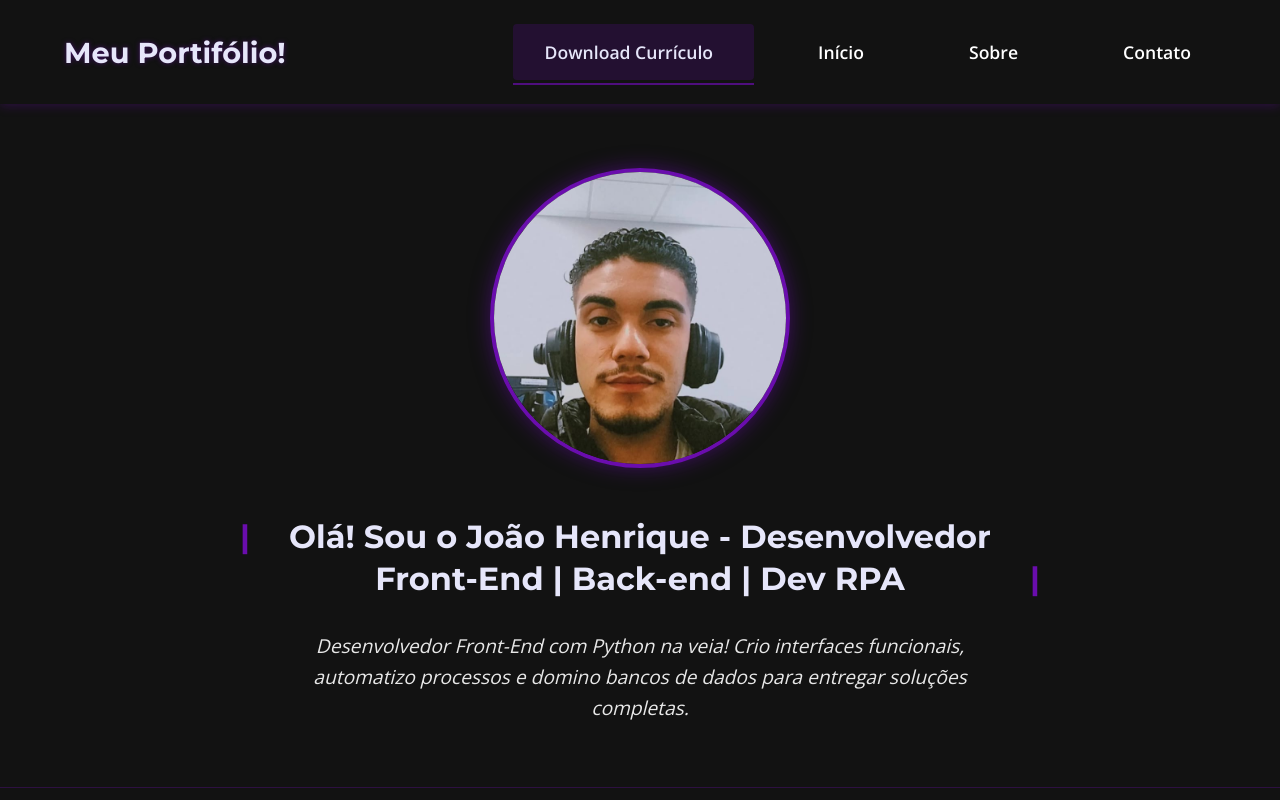
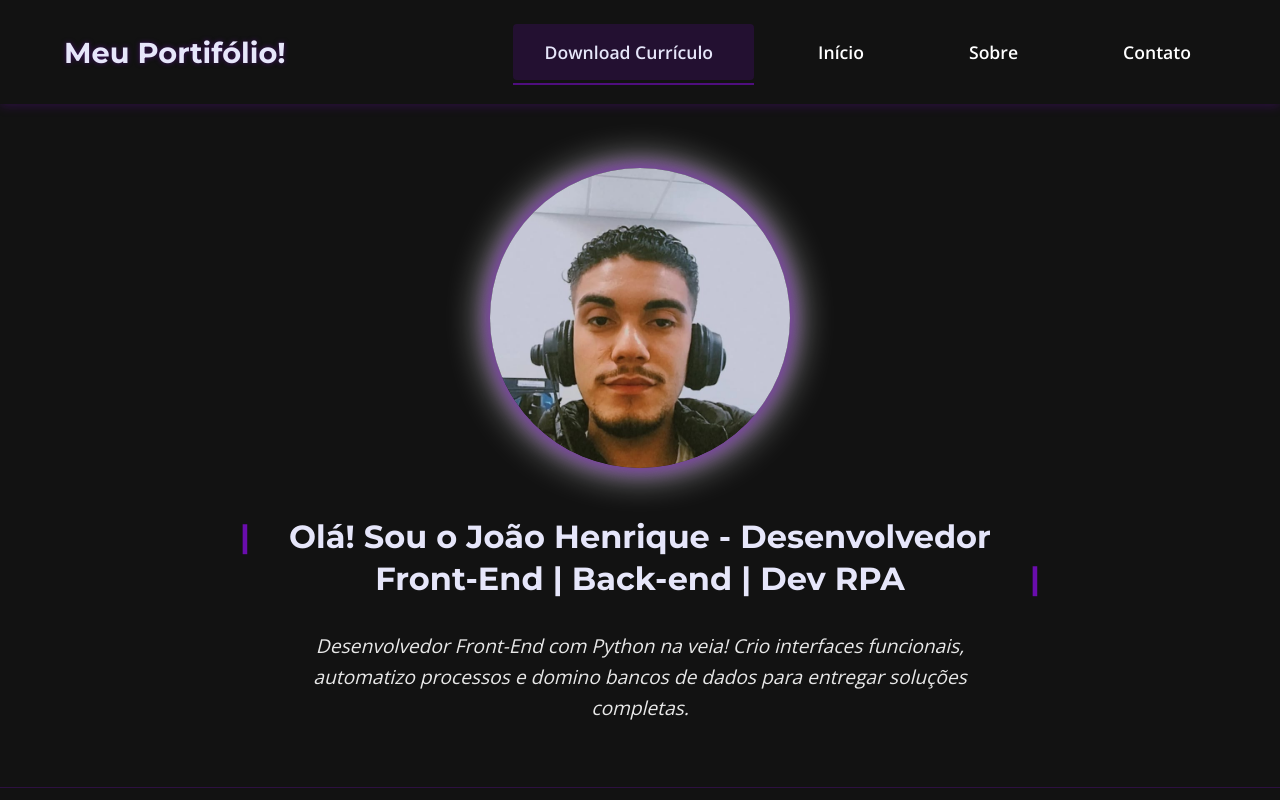
Before and after one commit to joaozin14/Meu-portf-lio, a plain HTML site: page index.html in a window 1280 px wide. Shown: the top 800 px of the page. Drawn offline with nearby package versions, Linux system fonts and the light colour scheme.

Commit message:
Atualização

```diff
--- a/style.css
+++ b/style.css
@@ -130,14 +130,14 @@ input[type="submit"] {
     height: 300px;
     border-radius: 50%; /* Isso cria o efeito circular */
     object-fit: cover;
-    border: 4px solid #6A0DAD;
-    box-shadow: 0 0 20px rgba(106, 13, 173, 0.5);
+    box-shadow: 0 0 20px #6A0DAD, 0 0 40px #FFFFFF;
+    animation: glow-border 1.5s infinite alternate;
     transition: all 0.3s ease;
 }
 
 .apresentação-inicial img:hover {
     transform: scale(1.05);
-    box-shadow: 0 0 30px rgba(106, 13, 173, 0.7);
+    box-shadow: 0 0 25px #6A0DAD, 0 0 40px #FFFFFF;
 }
 
 .titulo-principal {
```
